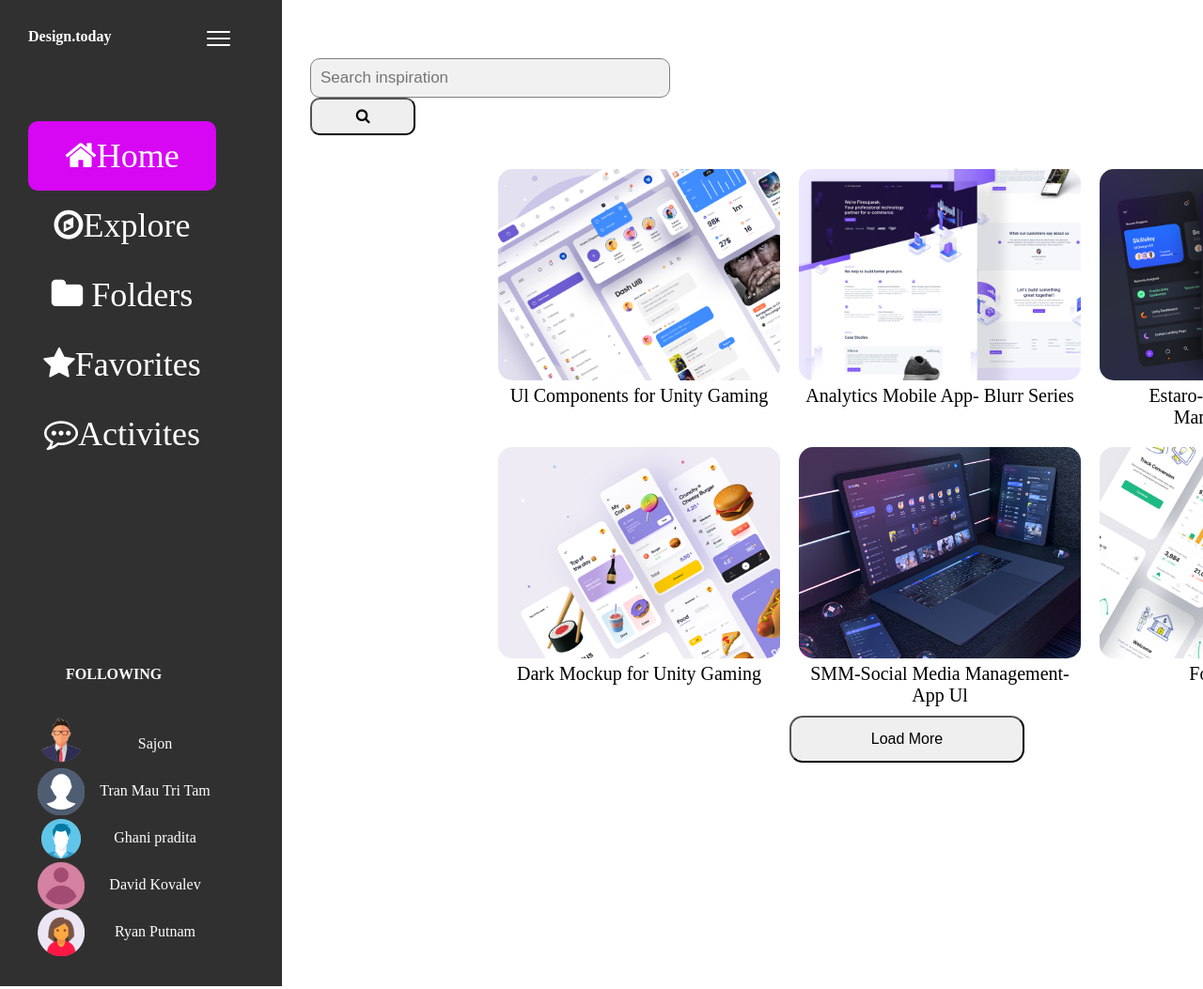
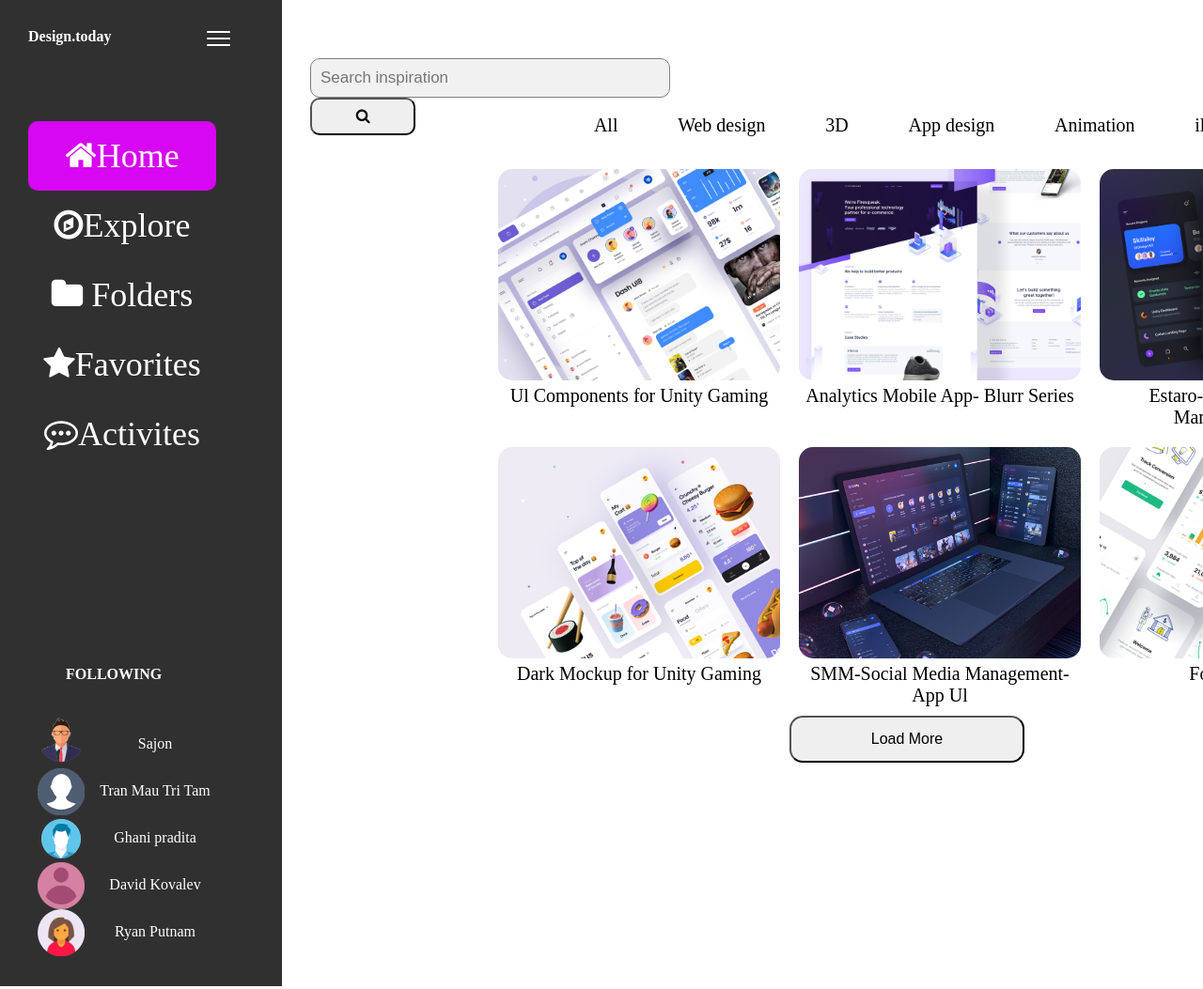
Before and after one commit to Alekssandre/--1, a plain HTML site: page index.html in a window 1280 px wide. Shown: the top 1053 px of the page at 94% size. Drawn offline with nearby package versions, Linux system fonts and the light colour scheme.

Commit message:
add any elements

```diff
--- a/index.html
+++ b/index.html
@@ -81,6 +81,22 @@
                 <button type="submit"><i class="fa fa-search"></i></button>
               </form>
               </div>
-      <button> Load More </button>
+             <button> Load More </button>
+             </div>
+      </div>
+      <div class="grid-containers">
+        <div class="grid-items"> All</div>
+        <div class="grid-items"> Web design </div>
+        <div class="grid-items"> 3D </div>
+        <div class="grid-items"> App design </div>
+        <div class="grid-items"> Animation </div>
+        <div class="grid-items"> illustration </div>
+        <div class="grid-items"> Typography </div>
+      </div>
+      <div class="icon-bars">
+        <a href="#"><i class="fa fa-bell-o"></i></a>
+        <a href="#"><i class="fa fa-envelope"></i></a>
+        <img src="images/sajon.png" alt="photo">
+      </div>
 </body>
 </html>
--- a/style/main.css
+++ b/style/main.css
@@ -72,7 +72,6 @@
   }
   .exam {
       display: grid;
-      padding-left: ;
       border-radius: 15px;
       margin-top: -700px;
       margin-left: -190px;
@@ -106,9 +105,27 @@
   img {
       border-radius: 15px;
   }
+  .icon-bars {
+      padding-left: 1540px;
+      color: black;
+      margin-top: -110px;;
+  }
    button {
       width: 250px;
       height: 50px;
       border-radius: 14px;
       margin-right:  30px;
   }
+  .grid-containers {
+    display: grid;
+    grid-template-columns: auto auto auto auto auto auto auto;
+    background-color: black;
+    margin-top: 190px;
+    width: 950px;
+    margin-left: 600px;
+  }
+  .grid-items {
+    background-color: white;
+    font-size: 20px;
+    text-align: center;
+  }
```
